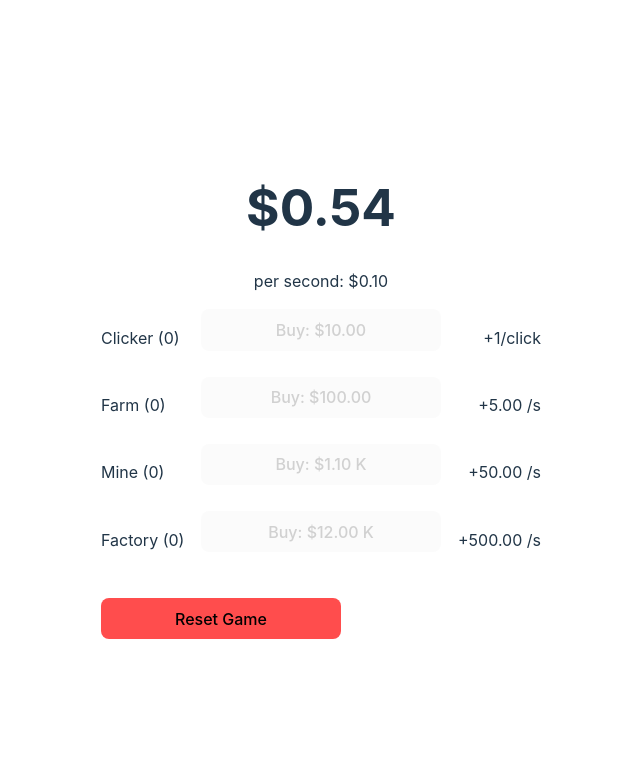
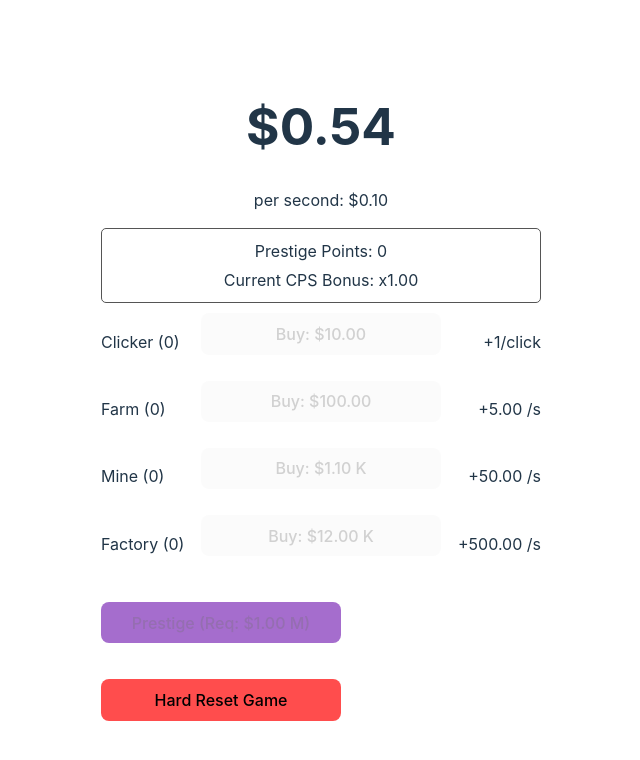
Before and after one commit to steveharianto/IdleGame, a React (Vite) app: page / in a window 1280 px wide. Shown: the top 760 px of the page, without its empty margins (319-959 px from the left). Built offline with nearby package versions, Linux system fonts and the light colour scheme.

Commit message:
Added Prestige

```diff
--- a/src/App.jsx
+++ b/src/App.jsx
@@ -1,28 +1,95 @@
 import { useState, useEffect, useRef } from "react";
 
 import "./App.css";
+
+// --- Helper Functions (Moved outside the component) ---
+const PRESTIGE_REQUIREMENT = 1e6; // 1 Million coins needed to prestige
+
+// Calculates how many prestige points you would gain
+const calculatePrestigeGain = (currentCoins) => {
+    if (currentCoins < PRESTIGE_REQUIREMENT) return 0;
+    return Math.floor(5 * Math.cbrt(currentCoins / 1e6));
+};
+
+// Calculates the CPS bonus multiplier from prestige points
+const calculatePrestigeBonus = (points) => {
+    return Math.pow(1.02, points);
+};
+
+// Calculates the base CPS sum from all non-clicker upgrades
+const calculateBaseCPS = (currentUpgrades) => {
+    return currentUpgrades.reduce((sum, upgrade) => {
+        if (upgrade.id === 1) return sum;
+        return sum + (upgrade.effect * upgrade.level);
+    }, 0.1);
+};
+
+// Calculates the final CPS including the prestige bonus
+const calculateTotalCPS = (currentUpgrades, currentPrestigePoints) => {
+    const baseCPS = calculateBaseCPS(currentUpgrades);
+    const bonus = calculatePrestigeBonus(currentPrestigePoints);
+    return baseCPS * bonus;
+};
+
+// Format large numbers with prefixes (K, M, B, etc.) - Moved outside as well for consistency
+const formatNumber = (num) => {
+    if (isNaN(num) || num === undefined || num === null) return "0.00";
+
+    const prefixes = ["", "K", "M", "B", "T", "Q"];
+    let prefix = 0;
+    let value = num;
+    value = Number(value);
+
+    while (value >= 1000 && prefix < prefixes.length - 1) {
+        value /= 1000;
+        prefix++;
+    }
+
+    return `${value.toFixed(2)} ${prefixes[prefix]}`;
+};
 
 function App() {
     // Initialize game state from localStorage or use defaults
     const [gameState, setGameState] = useState(() => {
         const savedGame = localStorage.getItem("idleGameSave");
-        if (savedGame) {
-            return JSON.parse(savedGame);
-        }
-        return {
+        let initialState = {
             coins: 0,
-            coinsPerSecond: 0.1,
+            coinsPerSecond: 0, // Will be calculated based on upgrades and prestige
             lastUpdate: Date.now(),
             upgrades: [
-                { id: 1, name: "Clicker", level: 0, baseCost: 10, effect: 1 },
-                { id: 2, name: "Farm", level: 0, baseCost: 100, effect: 5 },
+                { id: 1, name: "Clicker", level: 0, baseCost: 10, effect: 1 }, // Effect for Clicker is per click
+                { id: 2, name: "Farm", level: 0, baseCost: 100, effect: 5 }, // Effect for others is base CPS
                 { id: 3, name: "Mine", level: 0, baseCost: 1100, effect: 50 },
                 { id: 4, name: "Factory", level: 0, baseCost: 12000, effect: 500 }
-            ]
+            ],
+            prestigePoints: 0 // Added prestige points
         };
+
+        if (savedGame) {
+            try {
+                const loadedState = JSON.parse(savedGame);
+                // Merge saved state with default structure to handle potential missing keys
+                initialState = {
+                    ...initialState,
+                    ...loadedState,
+                    // Ensure upgrades structure is preserved if loading older save
+                    upgrades: loadedState.upgrades || initialState.upgrades,
+                    // Ensure prestigePoints exist
+                    prestigePoints: loadedState.prestigePoints || 0
+                };
+            } catch (error) {
+                console.error("Error loading saved game:", error);
+                localStorage.removeItem("idleGameSave"); // Clear corrupted save
+            }
+        }
+
+        // Calculate initial CPS based on loaded state
+        initialState.coinsPerSecond = calculateTotalCPS(initialState.upgrades, initialState.prestigePoints);
+
+        return initialState;
     });
 
-    const { coins, coinsPerSecond, upgrades } = gameState;
+    const { coins, coinsPerSecond, upgrades, prestigePoints } = gameState;
 
     // Add at the top of your component
     const [isPurchasing, setIsPurchasing] = useState(false);
@@ -30,26 +97,6 @@ function App() {
     // Add state for click animations
     const [clickEffects, setClickEffects] = useState([]);
     const coinRef = useRef(null);
-
-    // Format large numbers with prefixes (K, M, B, etc.)
-    const formatNumber = (num) => {
-        // Check for NaN, undefined, or null
-        if (isNaN(num) || num === undefined || num === null) return "0.00";
-
-        const prefixes = ["", "K", "M", "B", "T", "Q"];
-        let prefix = 0;
-        let value = num;
-
-        // Ensure value is a number
-        value = Number(value);
-
-        while (value >= 1000 && prefix < prefixes.length - 1) {
-            value /= 1000;
-            prefix++;
-        }
-
-        return `${value.toFixed(2)} ${prefixes[prefix]}`;
-    };
 
     // Game loop - update coins with precision handling
     useEffect(() => {
@@ -129,35 +176,33 @@ function App() {
 
     // Purchase an upgrade with consistent number handling
     const buyUpgrade = (id) => {
-        if (isPurchasing) return; // Prevent multiple purchase attempts
-
+        if (isPurchasing) return;
         setIsPurchasing(true);
 
         setGameState(prev => {
-            // Prevent any parallel execution issues - grab everything we need
             const currentCoins = Number(prev.coins.toFixed(10));
-            const upgrade = prev.upgrades.find(u => u.id === id);
-            const cost = getUpgradeCost(upgrade);
+            const upgradeIndex = prev.upgrades.findIndex(u => u.id === id);
+            if (upgradeIndex === -1) return prev; // Should not happen
 
-            // Use exact same check as button
+            const upgradeToBuy = prev.upgrades[upgradeIndex];
+            const cost = getUpgradeCost(upgradeToBuy);
+
             if (Math.floor(currentCoins) < cost) {
                 console.log(`Purchase failed: Have ${currentCoins}, need ${cost}`);
+                setIsPurchasing(false); // Reset purchase lock if failed
                 return prev;
             }
 
-            // Create a new upgrades array to avoid mutation issues
-            const newUpgrades = prev.upgrades.map(u =>
-                u.id === id ? {...u, level: u.level + 1} : u
+            // Create a new upgrades array with the updated level
+            const newUpgrades = prev.upgrades.map((u, index) =>
+                index === upgradeIndex ? {...u, level: u.level + 1} : u
             );
 
-            // Calculate new CPS
-            let cpsBonus = upgrade.effect;
-            if (id === 1) cpsBonus = upgrade.effect / 10;
+            const newCoins = Number((currentCoins - cost).toFixed(10));
+            // Recalculate total CPS based on new upgrade levels and existing prestige
+            const newCPS = calculateTotalCPS(newUpgrades, prev.prestigePoints);
 
-            const newCPS = Number((prev.coinsPerSecond + cpsBonus).toFixed(10));
-            const newCoins = Number((currentCoins - cost).toFixed(10));
-
-            console.log(`Purchase successful: ${upgrade.name} for ${cost}. New balance: ${newCoins}`);
+            console.log(`Purchase successful: ${upgradeToBuy.name} for ${cost}. New balance: ${newCoins}`);
 
             return {
                 ...prev,
@@ -167,8 +212,7 @@ function App() {
             };
         });
 
-        // Reset after a short delay
-        setTimeout(() => setIsPurchasing(false), 250);
+        setTimeout(() => setIsPurchasing(false), 50); // Reduced delay slightly
     };
 
     // Enhanced click handler with animations
@@ -214,17 +258,61 @@ function App() {
 
     // Reset game
     const resetGame = () => {
+        if (!confirm("Are you sure you want to HARD reset? This will erase ALL progress, including Prestige Points!")) {
+            return;
+        }
         localStorage.removeItem("idleGameSave");
-        setGameState({
+
+        // Reset to the absolute initial state using the top-level helper
+        const initialState = {
             coins: 0,
-            coinsPerSecond: 0.1,
+            coinsPerSecond: 0, // Will be recalculated below
             lastUpdate: Date.now(),
             upgrades: [
                 { id: 1, name: "Clicker", level: 0, baseCost: 10, effect: 1 },
                 { id: 2, name: "Farm", level: 0, baseCost: 100, effect: 5 },
                 { id: 3, name: "Mine", level: 0, baseCost: 1100, effect: 50 },
                 { id: 4, name: "Factory", level: 0, baseCost: 12000, effect: 500 }
-            ]
+            ],
+            prestigePoints: 0
+        };
+        // Ensure initial CPS is correctly set after reset using the globally defined function
+        initialState.coinsPerSecond = calculateTotalCPS(initialState.upgrades, initialState.prestigePoints);
+        setGameState(initialState);
+    };
+
+    // --- Prestige Function ---
+    const prestigeGame = () => {
+        const gain = calculatePrestigeGain(coins);
+
+        if (coins < PRESTIGE_REQUIREMENT || gain <= 0) {
+            alert(`You need at least $${formatNumber(PRESTIGE_REQUIREMENT)} to prestige for points.`);
+            return;
+        }
+
+        if (!confirm(`Are you sure you want to prestige? You will gain ${gain} Prestige Points, boosting future CPS, but reset your current coins and upgrades.`)) {
+            return;
+        }
+
+        setGameState(prev => {
+            const newTotalPrestigePoints = prev.prestigePoints + gain;
+
+            // Reset upgrades to level 0
+            const initialUpgrades = prev.upgrades.map(u => ({ ...u, level: 0 }));
+
+            // Calculate the new CPS with reset upgrades but new prestige bonus
+            const newCPS = calculateTotalCPS(initialUpgrades, newTotalPrestigePoints);
+
+            console.log(`Prestiged! Gained ${gain} points. Total: ${newTotalPrestigePoints}`);
+
+            return {
+                ...prev, // Keep lastUpdate potentially, or reset it? Let's reset for consistency.
+                coins: 0,
+                coinsPerSecond: newCPS,
+                upgrades: initialUpgrades,
+                prestigePoints: newTotalPrestigePoints,
+                lastUpdate: Date.now()
+            };
         });
     };
 
@@ -261,6 +349,19 @@ function App() {
                 per second: ${formatNumber(coinsPerSecond)}
             </p>
 
+            {/* Prestige Info Display */}
+            <div style={{ margin: "10px 0", padding: "10px", border: "1px solid #555", borderRadius: "5px" }}>
+                <p style={{ margin: 0 }}>Prestige Points: {prestigePoints}</p>
+                <p style={{ margin: '5px 0 0 0' }}>
+                    Current CPS Bonus: x{calculatePrestigeBonus(prestigePoints).toFixed(2)}
+                </p>
+                {coins >= PRESTIGE_REQUIREMENT / 10 && ( // Show potential gain earlier
+                     <p style={{ margin: '5px 0 0 0', opacity: 0.8 }}>
+                         Prestige Now Gain: +{calculatePrestigeGain(coins)} points
+                     </p>
+                )}
+            </div>
+
             <div style={{ display: "flex", flexDirection: "column", gap: "10px" }}>
                 {upgrades.map(upgrade => (
                     <div key={upgrade.id} style={{ display: "flex", alignItems: "center" }}>
@@ -285,11 +386,25 @@ function App() {
                     </div>
                 ))}
 
+                {/* Prestige Button */}
+                <button
+                    onClick={prestigeGame}
+                    disabled={coins < PRESTIGE_REQUIREMENT || calculatePrestigeGain(coins) <= 0}
+                    style={{
+                        marginTop: "20px",
+                        backgroundColor: "#6a0dad", // Purple color for prestige
+                        opacity: (coins < PRESTIGE_REQUIREMENT || calculatePrestigeGain(coins) <= 0) ? 0.6 : 1
+                    }}
+                >
+                    Prestige (Req: ${formatNumber(PRESTIGE_REQUIREMENT)})
+                </button>
+
+                {/* Reset Button */}
                 <button
                     onClick={resetGame}
-                    style={{ marginTop: "20px", backgroundColor: "#ff4d4d" }}
+                    style={{ marginTop: "10px", backgroundColor: "#ff4d4d" }} // Adjusted margin
                 >
-                    Reset Game
+                    Hard Reset Game
                 </button>
             </div>
         </>
```
